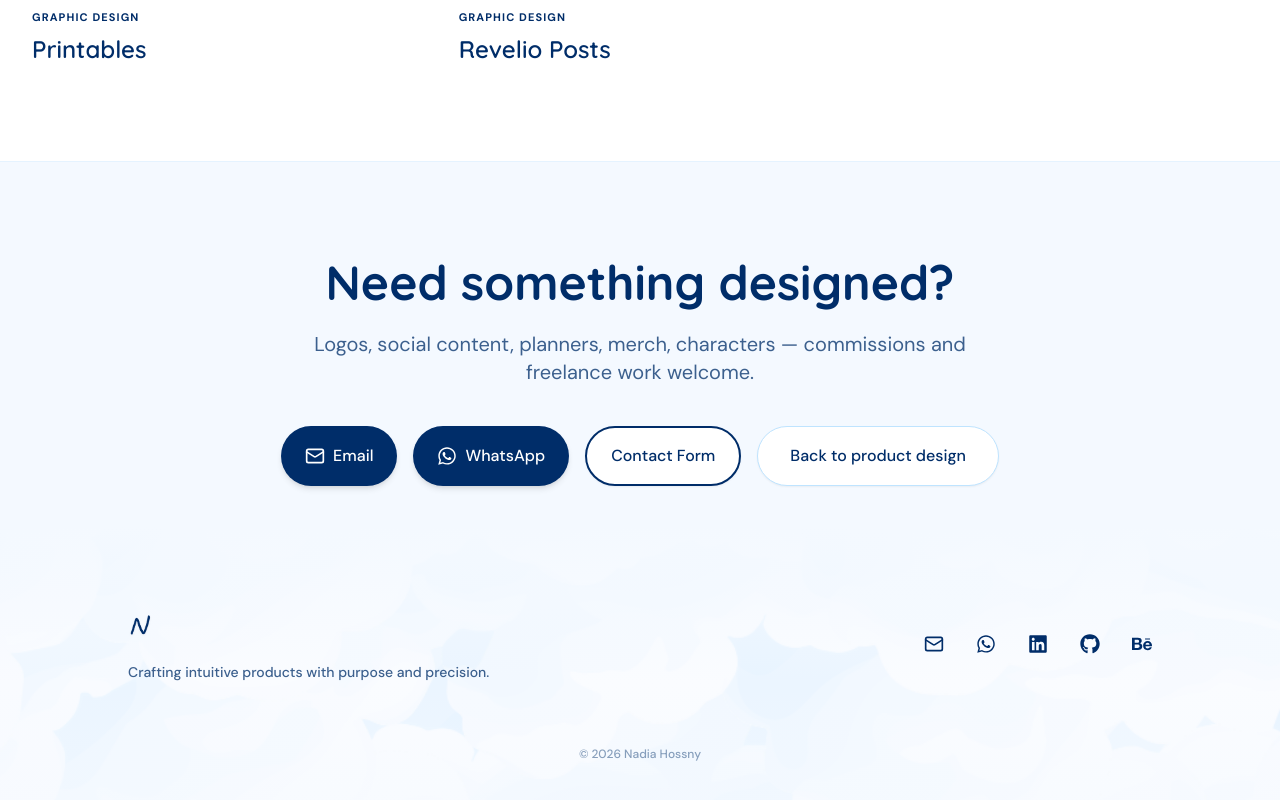
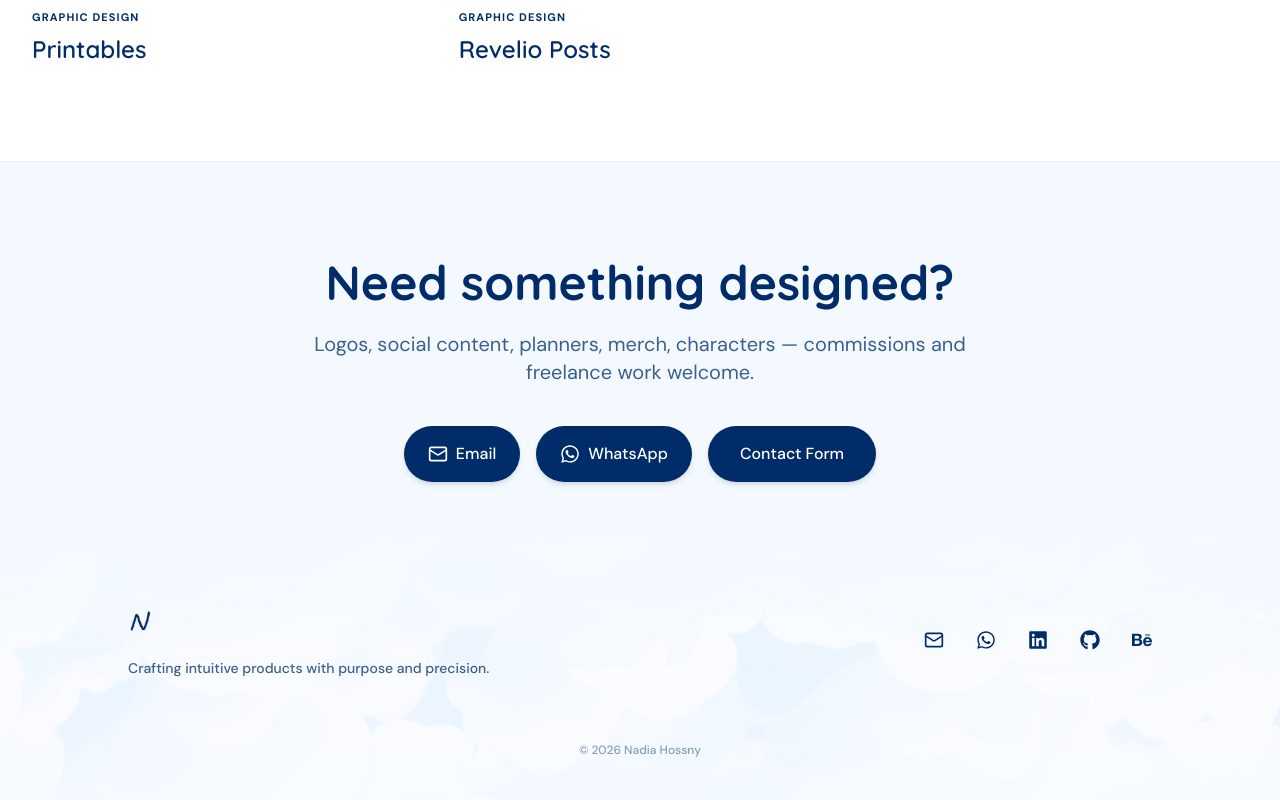
Before and after one commit to nadiahossny/nadiahossnyportfolio, a React (Vite) app: page /graphic-design in a window 1280 px wide. Shown: the part 4437-5237 px from the top of the page. Built offline with nearby package versions, Linux system fonts and the light colour scheme.

Commit message:
UI: Unify CTA button styling in footer and remove redundant 'Back to product design' button

```diff
--- a/src/pages/Services.tsx
+++ b/src/pages/Services.tsx
@@ -227,12 +227,9 @@ export default function Services() {
             <a href="https://wa.me/201234567890?text=Hello!%20I'm%20reaching%20out%20from%20your%20graphic%20design%20portfolio." target="_blank" rel="noopener noreferrer" className="inline-flex items-center gap-2 px-6 py-4 bg-headline text-white rounded-full font-medium hover:bg-headline/90 transition-all shadow-md">
               <FaWhatsapp className="w-5 h-5" /> WhatsApp
             </a>
-            <a href="/#contact" className="inline-flex items-center gap-2 px-6 py-4 bg-white text-headline border-2 border-headline rounded-full font-medium hover:bg-cloud/50 transition-all shadow-sm">
+            <a href="/#contact" className="inline-flex items-center gap-2 px-8 py-4 bg-cta text-white rounded-full font-medium hover:bg-cta/90 transition-all shadow-md">
               Contact Form
             </a>
-            <Link to="/" className="inline-flex items-center gap-2 px-8 py-4 bg-white text-headline border border-cloud rounded-full font-medium hover:bg-background transition-all shadow-sm">
-              Back to product design
-            </Link>
           </div>
         </div>
       </section>
```
